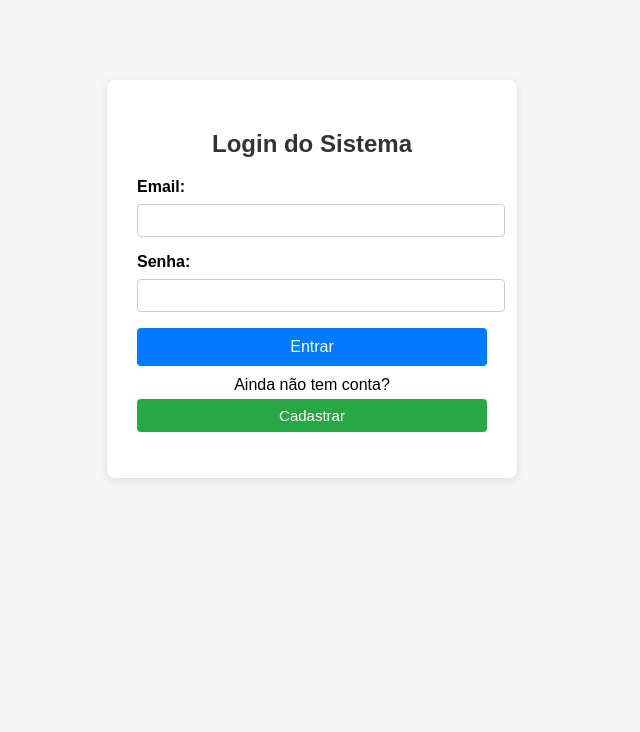
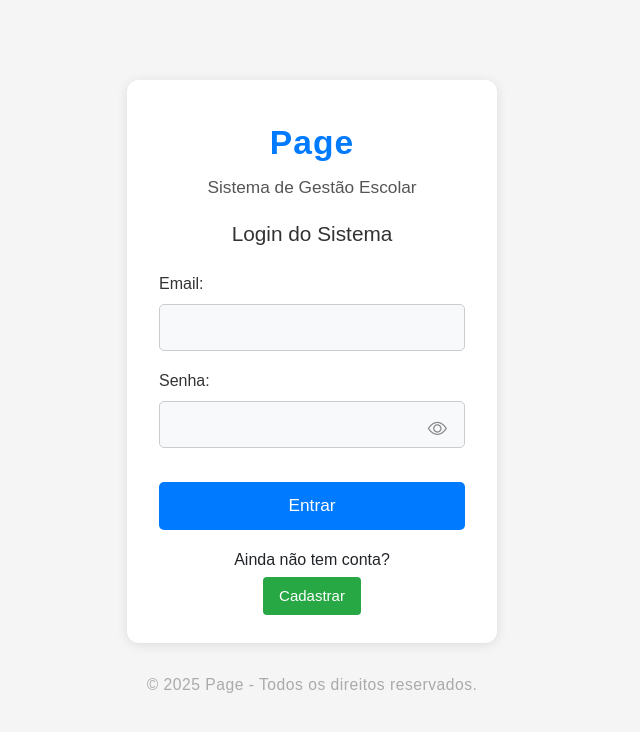
Before and after one commit to Marco-Bubola/Page--PI, a PHP site: page /views/login.php in a window 1280 px wide. Shown: the top 732 px of the page, without its empty margins (328-968 px from the left). Run offline with PHP 8.4, Linux system fonts and the light colour scheme.

Commit message:
Update login.php

```diff
--- a/views/login.php
+++ b/views/login.php
@@ -9,10 +9,14 @@ if (isset($_GET['msg']) && $_GET['msg'] === 'usuario_adicionado') {
 }
 
 $erro = '';
+$email_digitado = '';
+$senha_digitada = '';
 
 if ($_SERVER["REQUEST_METHOD"] == "POST") {
     $email = $_POST['email'];
     $senha = $_POST['senha'];
+    $email_digitado = $email;
+    $senha_digitada = $senha;
 
     // Consulta segura usando prepared statement
     $stmt = $conn->prepare("SELECT id, nome, tipo, senha FROM usuarios WHERE email = ?");
@@ -24,8 +28,7 @@ if ($_SERVER["REQUEST_METHOD"] == "POST") {
         $stmt->bind_result($id, $nome, $tipo, $senha_hash);
         $stmt->fetch();
 
-        // Aqui, se usar hash: if (password_verify($senha, $senha_hash))
-        if ($senha === $senha_hash) { // Troque por password_verify se usar hash
+        if (password_verify($senha, $senha_hash)) {
             $_SESSION['usuario_id'] = $id;
             $_SESSION['usuario_nome'] = $nome;
             $_SESSION['usuario_tipo'] = $tipo;
@@ -43,6 +46,12 @@ if ($_SERVER["REQUEST_METHOD"] == "POST") {
         $erro = "Usuário não encontrado!";
     }
     $stmt->close();
+} else {
+    // Primeiro acesso (GET), preenche com cookie se existir
+    if (isset($_COOKIE['ultimo_email'])) {
+        $email_digitado = $_COOKIE['ultimo_email'];
+    }
+    // Nunca preencha senha automaticamente por segurança
 }
 ?>
 
@@ -50,35 +59,86 @@ if ($_SERVER["REQUEST_METHOD"] == "POST") {
 <html lang="pt-br">
 <head>
     <meta charset="UTF-8">
-    <title>Login - PI Page</title>
+    <title>Login - Page</title>
+    <link rel="icon" type="image/png" href="../assets/img/LOGO_PAGE.png">
+    <link href="https://cdn.jsdelivr.net/npm/bootstrap@5.3.0/dist/css/bootstrap.min.css" rel="stylesheet">
+    <link href="https://cdn.jsdelivr.net/npm/bootstrap-icons@1.10.5/font/bootstrap-icons.css" rel="stylesheet">
     <style>
         body { font-family: Arial, sans-serif; background: #f5f5f5; }
-        .login-container { background: #fff; padding: 30px; max-width: 350px; margin: 80px auto; border-radius: 8px; box-shadow: 0 2px 8px rgba(0,0,0,0.1); }
-        h2 { text-align: center; color: #333; }
-        label { font-weight: bold; }
-        input[type="email"], input[type="password"] { width: 100%; padding: 8px; margin: 8px 0 16px 0; border: 1px solid #ccc; border-radius: 4px; }
-        button { width: 100%; padding: 10px; background: #007bff; color: #fff; border: none; border-radius: 4px; font-size: 16px; cursor: pointer; }
-        button:hover { background: #0056b3; }
-        .erro { color: red; text-align: center; }
-        .sucesso { color: green; text-align: center; font-weight: bold; }
+        .login-container { background: #fff; padding: 38px 32px 28px 32px; max-width: 370px; margin: 80px auto 30px auto; border-radius: 12px; box-shadow: 0 2px 12px rgba(0,0,0,0.10); }
+        .app-title { text-align: center; font-size: 2.1rem; font-weight: bold; color: #007bff; letter-spacing: 1px; margin-bottom: 0.2em; }
+        .app-subtitle { text-align: center; color: #555; font-size: 1.08rem; margin-bottom: 1.2em; }
+        h2 { text-align: center; color: #333; font-size: 1.3rem; margin-bottom: 1.2em; }
+        label { font-weight: 500; color: #333; }
+        input[type="email"], input[type="password"] { width: 100%; padding: 10px 38px 10px 12px; margin: 8px 0 18px 0; border: 1px solid #ccc; border-radius: 5px; font-size: 1.05em; background: #f8f9fa; }
+        .input-group { position: relative; }
+        .input-group .toggle-eye { position: absolute; top: 50%; right: 12px; transform: translateY(-50%); background: none; border: none; outline: none; cursor: pointer; color: #888; font-size: 1.2em; }
+        button[type="submit"] { width: 100%; padding: 11px; background: #007bff; color: #fff; border: none; border-radius: 5px; font-size: 1.08em; font-weight: 500; cursor: pointer; margin-top: 8px; transition: background 0.2s; }
+        button[type="submit"]:hover { background: #0056b3; }
+        .erro { color: #d9534f; text-align: center; margin-bottom: 10px; }
+        .sucesso { color: #28a745; text-align: center; font-weight: bold; margin-bottom: 10px; }
+        .register-link { text-align:center; margin-top:18px; }
+        .register-link a { text-decoration: none; }
+        .register-link button { background:#28a745; color:#fff; border:none; border-radius:4px; padding:8px 16px; font-size:15px; cursor:pointer; margin-top:5px; transition: background 0.2s; }
+        .register-link button:hover { background: #1e7e34; }
+        .footer-login { text-align:center; color:#aaa; font-size:0.98em; margin-top:30px; letter-spacing:0.5px; }
+        @media (max-width: 500px) { .login-container { padding: 22px 6vw 18px 6vw; max-width: 98vw; } }
     </style>
 </head>
 <body>
     <div class="login-container">
+        <div class="app-title">Page</div>
+        <div class="app-subtitle">Sistema de Gestão Escolar</div>
         <?php if ($mensagem) echo "<p class='sucesso'>$mensagem</p>"; ?>
         <h2>Login do Sistema</h2>
         <?php if ($erro) echo "<p class='erro'>$erro</p>"; ?>
-        <form method="post">
-            <label>Email:</label><br>
-            <input type="email" name="email" value="<?php echo isset($_COOKIE['ultimo_email']) ? htmlspecialchars($_COOKIE['ultimo_email']) : ''; ?>" required><br>
-            <label>Senha:</label><br>
-            <input type="password" name="senha" ><br>
+        <form method="post" autocomplete="off">
+            <label>Email:</label>
+            <input type="email" name="email" value="<?php echo htmlspecialchars($email_digitado); ?>" required autocomplete="username">
+            <label>Senha:</label>
+            <div class="input-group mb-2">
+                <input type="password" name="senha" id="campoSenha" value="<?php echo htmlspecialchars($senha_digitada); ?>" autocomplete="current-password" style="width:100%;padding:10px 38px 10px 12px;margin:8px 0 18px 0;border:1px solid #ccc;border-radius:5px;font-size:1.05em;background:#f8f9fa;transition:none;">
+                <button type="button" class="toggle-eye" onclick="toggleSenha()" tabindex="-1"><i id="iconeSenha" class="bi bi-eye"></i></button>
+            </div>
             <button type="submit">Entrar</button>
-            </form>
-        <p style="text-align:center; margin-top:10px;">
-            Ainda não tem conta?
-            <a href="registro.php"><button type="button" style="margin-top:5px; background:#28a745; color:#fff; border:none; border-radius:4px; padding:8px 16px; font-size:15px; cursor:pointer;">Cadastrar</button></a>
-        </p>
+        </form>
+        <div class="register-link">
+            Ainda não tem conta?<br>
+            <a href="registro.php"><button type="button">Cadastrar</button></a>
+        </div>
     </div>
+    <div class="footer-login">&copy; <?php echo date('Y'); ?> Page - Todos os direitos reservados.</div>
+    <script src="https://cdn.jsdelivr.net/npm/bootstrap@5.3.0/dist/js/bootstrap.bundle.min.js"></script>
+    <script>
+    function toggleSenha() {
+        var campo = document.getElementById('campoSenha');
+        var icone = document.getElementById('iconeSenha');
+        var valor = campo.value;
+        var selectionStart = campo.selectionStart;
+        var selectionEnd = campo.selectionEnd;
+        if (campo.type === 'password') {
+            campo.type = 'text';
+            icone.classList.remove('bi-eye');
+            icone.classList.add('bi-eye-slash');
+        } else {
+            campo.type = 'password';
+            icone.classList.remove('bi-eye-slash');
+            icone.classList.add('bi-eye');
+        }
+        // Força o estilo a permanecer igual
+        campo.style.width = '100%';
+        campo.style.padding = '10px 38px 10px 12px';
+        campo.style.margin = '8px 0 18px 0';
+        campo.style.border = '1px solid #ccc';
+        campo.style.borderRadius = '5px';
+        campo.style.fontSize = '1.05em';
+        campo.style.background = '#f8f9fa';
+        campo.style.transition = 'none';
+        // Mantém o cursor na posição correta
+        campo.value = '';
+        campo.value = valor;
+        campo.setSelectionRange(selectionStart, selectionEnd);
+    }
+    </script>
 </body>
 </html>
```
